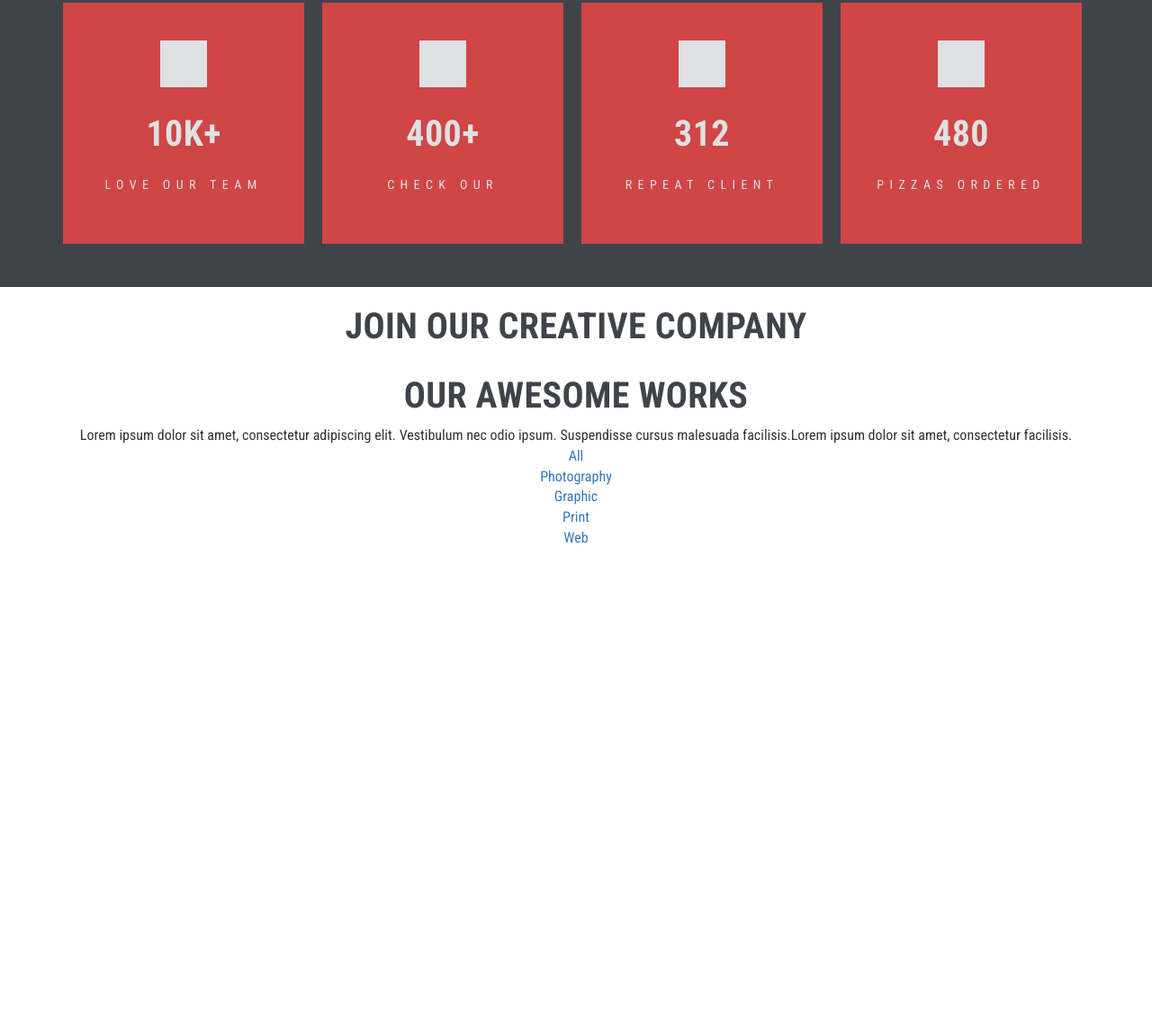
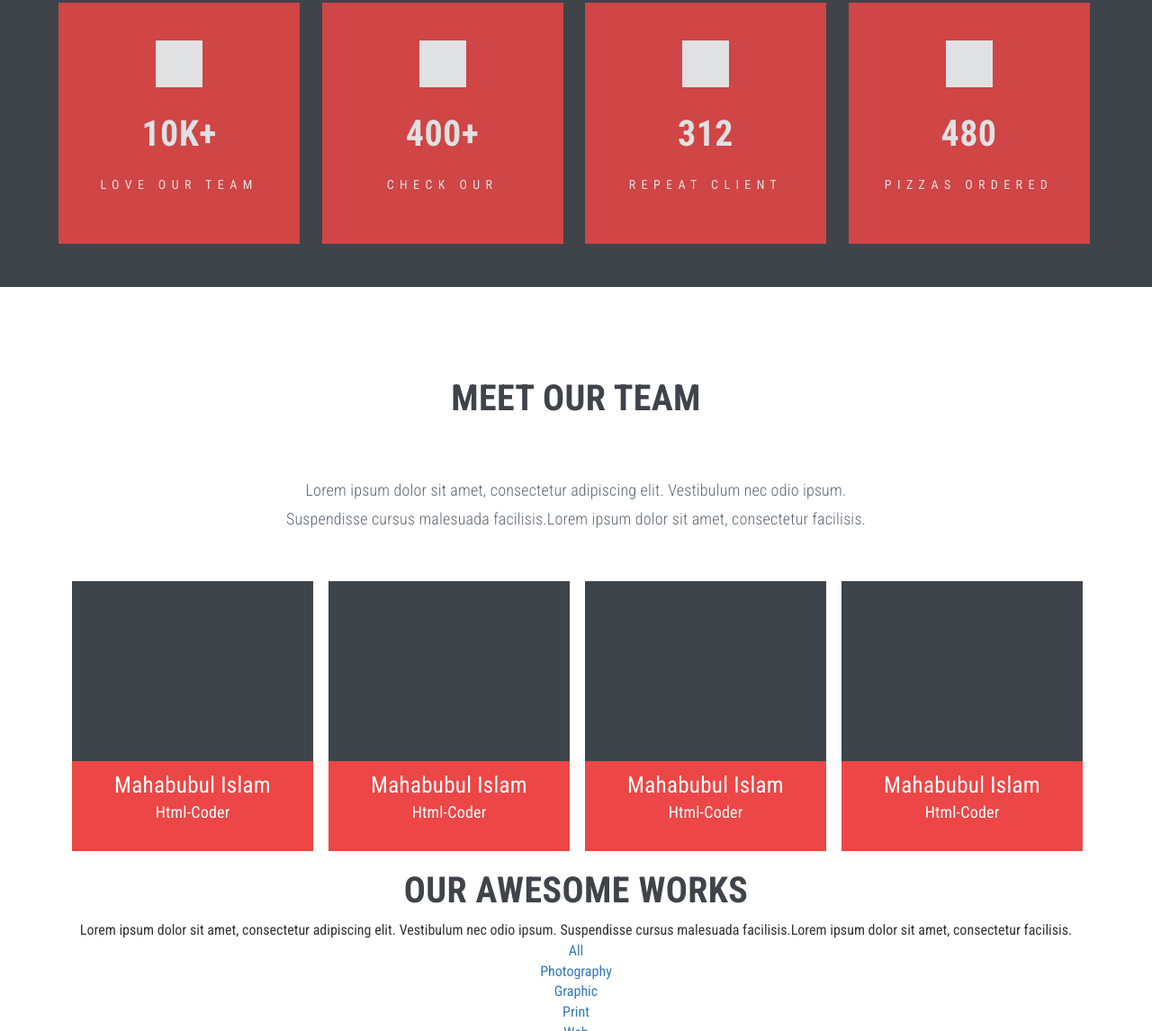
Before and after one commit to AAtamaniuk/Adventurer, a website: page src/index.html in a window 1280 px wide. Shown: the part 4358-5504 px from the top of the page at 90% size. Before the commit the page ends 5000 px from the top, so only its background shows below. Drawn offline with nearby package versions, Linux system fonts and the light colour scheme; files that its build step writes are made by us from their sources.

Commit message:
Add team section styles

```diff
--- a/src/sass/components/promo.scss
+++ b/src/sass/components/promo.scss
@@ -17,7 +17,7 @@
 
   width: 268px;
   height: 268px;
-  margin-right: 20px;
+  margin: 0 auto;
 
   text-align: center;
 
--- /dev/null
+++ b/src/sass/components/team.scss
@@ -0,0 +1,70 @@
+@import "../vars.scss";
+@import "../mixins.scss";
+
+.team__title {
+  margin-top: 100px;
+  margin-bottom: 63px;
+}
+
+.team__subtitle {
+  max-width: 692px;
+  margin: 0 auto;
+  margin-bottom: 53px;
+
+  color: $slate-grey;
+  font-size: 18px;
+  font-weight: 300;
+  font-style: normal;
+  font-stretch: condensed;
+  line-height: 1.78;
+
+  text-align: center;
+  letter-spacing: 0.2px;
+}
+
+.team-card {
+  position: relative;
+
+  width: 268px;
+  height: 300px;
+  margin: 0 auto;
+
+  background-color: $charcoal-grey;
+}
+
+.team-card__about {
+  position: absolute;
+  right: 0;
+  bottom: 0;
+  left: 0;
+
+  height: 100px;
+
+  background-color: $tomato;
+}
+
+.team-card__name {
+  margin-top: 12px;
+
+  color: white;
+  font-size: 25px;
+  font-weight: normal;
+  font-style: normal;
+  font-stretch: condensed;
+  line-height: 1.2;
+
+  text-align: center;
+  letter-spacing: 0.3px;
+}
+
+.team-card__profession {
+  color: white;
+  font-size: 18px;
+  font-weight: normal;
+  font-style: normal;
+  font-stretch: condensed;
+  line-height: 1.67;
+
+  text-align: center;
+  letter-spacing: 0.2px;
+}
--- a/src/sass/global.scss
+++ b/src/sass/global.scss
@@ -90,3 +90,7 @@ ul {
 .section-title--inverted {
   color: white;
 }
+
+.col-pad-10 {
+  padding: 0 10px;
+}
--- a/src/sass/style.scss
+++ b/src/sass/style.scss
@@ -13,3 +13,4 @@
 @import "components/offer.scss";
 @import "components/review.scss";
 @import "components/promo.scss";
+@import "components/team.scss";
--- a/src/template/promo.html
+++ b/src/template/promo.html
@@ -1,34 +1,40 @@
 <div class="promo">
   <div class="container">
     <div class="row">
-      <div class="col-xs-12">
 
+      <div class="col-md-3 col-pad-10">
         <div class="promo-card">
           <div class="promo-card__img-wrap"></div>
           <div class="promo-card__num">10K+</div>
           <p class="promo-card__text">Love Our Team</p>
         </div>
+      </div>
 
+      <div class="col-md-3 col-pad-10">
         <div class="promo-card">
           <div class="promo-card__img-wrap"></div>
           <div class="promo-card__num">400+</div>
           <p class="promo-card__text">Check Our</p>
         </div>
+      </div>
 
+      <div class="col-md-3 col-pad-10">
         <div class="promo-card">
           <div class="promo-card__img-wrap"></div>
           <div class="promo-card__num">312</div>
           <p class="promo-card__text">Repeat client</p>
         </div>
+      </div>
 
+      <div class="col-md-3 col-pad-10">
         <div class="promo-card">
           <div class="promo-card__img-wrap"></div>
           <div class="promo-card__num">480</div>
           <p class="promo-card__text">Pizzas Ordered</p>
         </div>
+      </div>
 
 
-      </div>
     </div>
   </div>
 </div>
--- a/src/template/team.html
+++ b/src/template/team.html
@@ -1,35 +1,52 @@
 <div class="container">
   <div class="row">
     <div class="col-xs-12 text-center">
-      <h2 class="section-title">Join Our Creative Company</h2>
-      <div class="team-card">
-        <div class="team-card__about">
-          <div class="team-card__name"></div>
-          <div class="team-card__profession"></div>
-          <div class="team-card__social"></div>
+
+      <h2 class="section-title team__title">Meet Our Team</h2>
+
+      <p class="team__subtitle">Lorem ipsum dolor sit amet, consectetur adipiscing elit. Vestibulum nec odio ipsum. Suspendisse
+        cursus malesuada facilisis.Lorem ipsum dolor sit amet, consectetur facilisis.</p>
+
+      <div class="col-md-3 col-pad-10">
+        <div class="team-card">
+          <div class="team-card__about">
+            <div class="team-card__name">Mahabubul Islam</div>
+            <div class="team-card__profession">Html-Coder</div>
+            <div class="team-card__social"></div>
+          </div>
         </div>
       </div>
-      <div class="team-card">
-        <div class="team-card__about">
-          <div class="team-card__name"></div>
-          <div class="team-card__profession"></div>
-          <div class="team-card__social"></div>
+
+      <div class="col-md-3 col-pad-10">
+        <div class="team-card">
+          <div class="team-card__about">
+            <div class="team-card__name">Mahabubul Islam</div>
+            <div class="team-card__profession">Html-Coder</div>
+            <div class="team-card__social"></div>
+          </div>
         </div>
       </div>
-      <div class="team-card">
-        <div class="team-card__about">
-          <div class="team-card__name"></div>
-          <div class="team-card__profession"></div>
-          <div class="team-card__social"></div>
+
+      <div class="col-md-3 col-pad-10">
+        <div class="team-card">
+          <div class="team-card__about">
+            <div class="team-card__name">Mahabubul Islam</div>
+            <div class="team-card__profession">Html-Coder</div>
+            <div class="team-card__social"></div>
+          </div>
         </div>
       </div>
-      <div class="team-card">
-        <div class="team-card__about">
-          <div class="team-card__name"></div>
-          <div class="team-card__profession"></div>
-          <div class="team-card__social"></div>
+
+      <div class="col-md-3 col-pad-10">
+        <div class="team-card">
+          <div class="team-card__about">
+            <div class="team-card__name">Mahabubul Islam</div>
+            <div class="team-card__profession">Html-Coder</div>
+            <div class="team-card__social"></div>
+          </div>
         </div>
       </div>
+
     </div>
   </div>
 </div>
```
Also changed, not shown: build/css/style.css, build/css/style.min.css, build/index.html.
